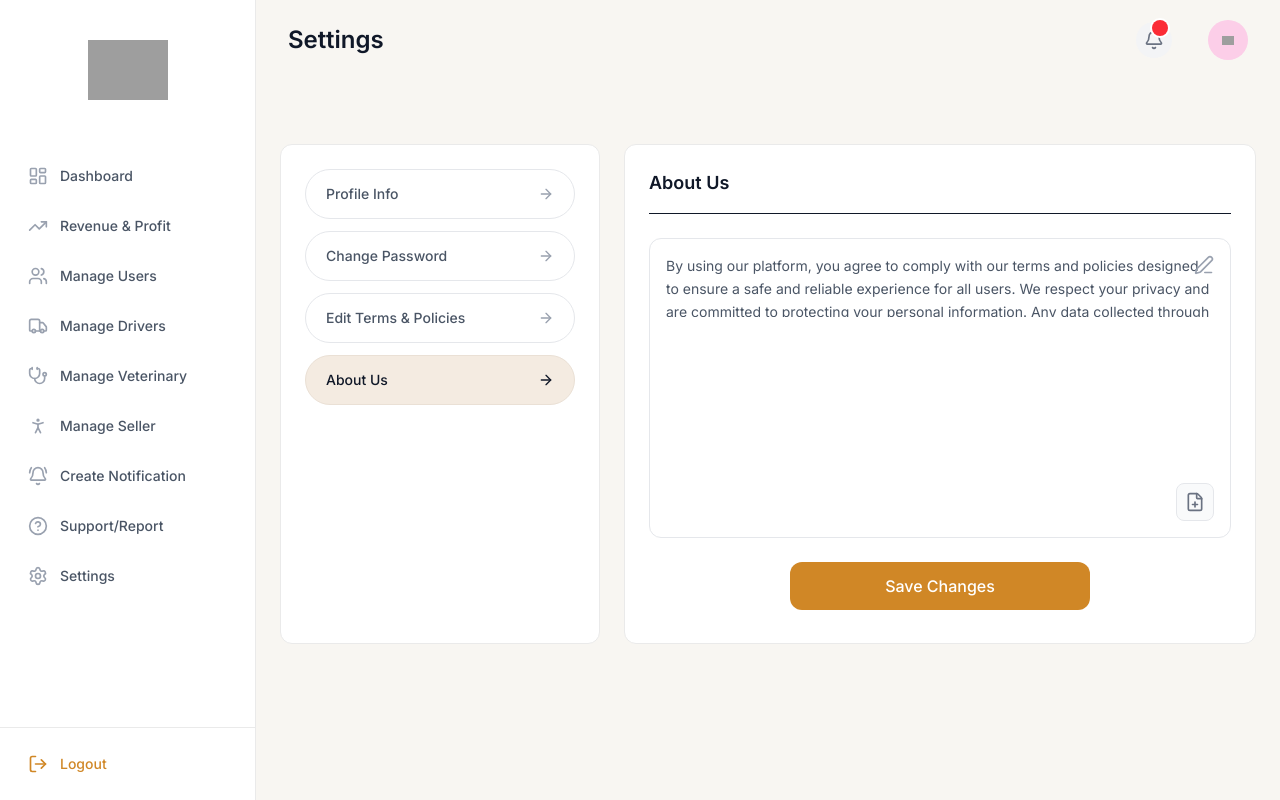
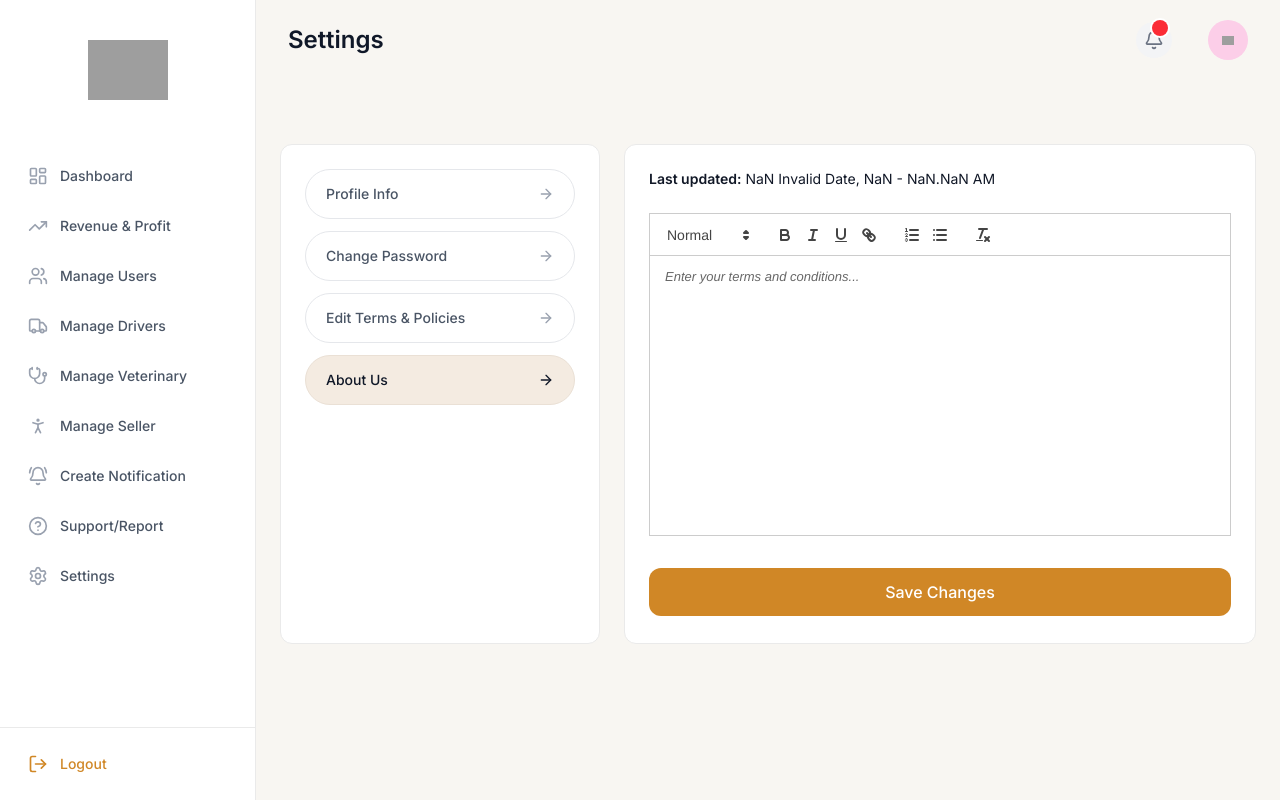
Before and after one commit to hrmrakib/animal-service-ai-app-dashboard, a Next.js app: page /settings/about-us in a window 1280 px wide. Built offline with nearby package versions, Linux system fonts and the light colour scheme; no server answers; grey boxes are pictures that could not be loaded.

Commit message:
feat(terms-and-conditions): implement Quill editor for editing terms and conditions with API integration feat(formatting): add utility function for formatting date and time refactor(Topbar): remove console log for user object

```diff
--- a/src/app/settings/about-us/page.tsx
+++ b/src/app/settings/about-us/page.tsx
@@ -1,61 +1,124 @@
 "use client";
 
-import { useState } from "react";
-import { Edit3, FilePlus } from "lucide-react";
+import { useEffect, useRef, useState } from "react";
+import type Quill from "quill";
+
 import toast from "react-hot-toast";
+import {
+  useGetAboutUsQuery,
+  useUpdateAboutUsMutation,
+} from "@/redux/features/settings/settingsAPI";
+import { showToast } from "@/lib/toast";
+import { formatPerfectDateTime } from "@/utils/formatPerfectDateTime";
 
-export default function AboutUsPage() {
-  const [content, setContent] = useState(
-    "By using our platform, you agree to comply with our terms and policies designed to ensure a safe and reliable experience for all users. We respect your privacy and are committed to protecting your personal information. Any data collected through our platform is used only to improve our services and provide a better user experience. Users are expected to use the platform responsibly and avoid any activities that may harm the system or other users. We reserve the right to update these terms and policies when necessary to maintain service quality and compliance with applicable regulations."
-  ); // Pre-filled with same text for now as per design placeholder, but ideally this is "About Us" content
+const EditTermsAndConditions = () => {
+  const editorRef = useRef<HTMLDivElement>(null);
+  const quillRef = useRef<Quill | null>(null);
+  const quillReadyRef = useRef(false);
+  const [content, setContent] = useState<string>("");
 
-  const [isSaving, setIsSaving] = useState(false);
+  const { data } = useGetAboutUsQuery({});
+  const [updateAboutUsMutation, { isLoading: isUpdating }] =
+    useUpdateAboutUsMutation();
 
-  const handleSave = () => {
-    setIsSaving(true);
-    setTimeout(() => {
-      setIsSaving(false);
-      toast.success("About Us updated successfully!");
-    }, 1000);
+  const existing = data?.data[0];
+
+  console.log("??????????", existing?.created_at);
+
+  // Step 1: Init Quill once on mount
+  useEffect(() => {
+    if (quillReadyRef.current || typeof window === "undefined") return;
+
+    const init = async () => {
+      const { default: Quill } = await import("quill");
+      await import("quill/dist/quill.snow.css");
+
+      if (editorRef.current && !editorRef.current.querySelector(".ql-editor")) {
+        const quill = new Quill(editorRef.current, {
+          theme: "snow",
+          placeholder: "Enter your terms and conditions...",
+        });
+
+        quillRef.current = quill;
+        quillReadyRef.current = true;
+
+        quill.on("text-change", () => {
+          setContent(quill.root.innerHTML);
+        });
+      }
+    };
+
+    init();
+  }, []);
+
+  // Step 2: Once API data is ready AND Quill is ready, populate content
+  useEffect(() => {
+    if (!existing?.description) return;
+
+    // Poll until quillRef is ready (handles async init timing)
+    const interval = setInterval(() => {
+      if (quillRef.current) {
+        quillRef.current.root.innerHTML = existing.description;
+        setContent(existing.description);
+        clearInterval(interval);
+      }
+    }, 50);
+
+    return () => clearInterval(interval);
+  }, [existing?.description]);
+
+  const handleSubmit = async () => {
+    if (!existing) return;
+
+    if (existing?.description == content) {
+      showToast.error("Please, update terms and condition before save.");
+      return;
+    }
+
+    try {
+      const res = await updateAboutUsMutation({
+        title: existing.title,
+        description: content,
+      }).unwrap();
+
+      if (!res.success) throw new Error(res.message);
+      if (res?.success) {
+        toast.success("Saved successfully!");
+      }
+    } catch {
+      toast.error("Save failed.");
+    }
   };
 
   return (
-    <div className="w-full h-full flex flex-col">
-      <h2 className="text-lg font-semibold text-gray-900 mb-6 border-b pb-4">
-        About Us
-      </h2>
+    <div className='min-h-[7vh] max-w-full mx-auto flex flex-col justify-between gap-6'>
+      <p className='w-full text-sm'>
+        <span className='font-semibold'>Last updated:</span>{" "}
+        {formatPerfectDateTime(existing?.created_at)}
+      </p>
+      <div className='space-y-6'>
+        <div className='h-auto border4 rounded-2xl'>
+          <div
+            ref={editorRef}
+            className='min-h-[35vh] bg-white text-base'
+            id='quill-editor'
+          />
+        </div>
+      </div>
 
-      <div className="flex-1 flex flex-col space-y-4">
-        <div className="relative flex-1 min-h-[300px] border border-gray-200 rounded-xl overflow-hidden bg-white focus-within:ring-2 focus-within:ring-brand focus-within:border-transparent transition-all">
-          <textarea
-            value={content}
-            onChange={(e) => setContent(e.target.value)}
-            className="w-full h-full p-4 resize-none outline-none text-gray-600 text-sm leading-relaxed"
-            placeholder="Enter About Us content here..."
-          />
-
-          <div className="absolute top-4 right-4 text-gray-400 hover:text-gray-600 cursor-pointer">
-            <Edit3 className="w-5 h-5" />
-          </div>
-
-          <div className="absolute bottom-4 right-4">
-            <button className="p-2 bg-gray-50 border border-gray-200 rounded-lg hover:bg-gray-100 transition-colors text-gray-500 hover:text-gray-700">
-              <FilePlus className="w-5 h-5" />
-            </button>
-          </div>
-        </div>
-
-        {/* Save Button */}
-        <div className="pt-2">
+      <div className='w-full'>
+        <div className='pt-2'>
           <button
-            onClick={handleSave}
-            disabled={isSaving}
-            className="w-full md:w-auto md:min-w-[300px] mx-auto block px-4 py-3 bg-[#d08726] hover:bg-[#b8751d] text-white font-medium rounded-xl transition-colors disabled:opacity-70"
+            onClick={handleSubmit}
+            disabled={isUpdating}
+            className='min-w-full block px-4 py-3 bg-[#d08726] hover:bg-[#b8751d] text-white font-medium rounded-xl transition-colors disabled:opacity-70 cursor-pointer disabled:cursor-not-allowed'
           >
-            {isSaving ? "Saving..." : "Save Changes"}
+            {isUpdating ? "Saving..." : "Save Changes"}
           </button>
         </div>
       </div>
     </div>
   );
-}
+};
+
+export default EditTermsAndConditions;
--- a/src/app/settings/terms-and-policies/page.tsx
+++ b/src/app/settings/terms-and-policies/page.tsx
@@ -3,15 +3,15 @@
 import { useEffect, useRef, useState } from "react";
 import type Quill from "quill";
 
-import { useRouter } from "next/navigation";
 import toast from "react-hot-toast";
 import {
   useGetTermsAndConditionsQuery,
   useUpdateTermsAndConditionsMutation,
 } from "@/redux/features/settings/settingsAPI";
+import { showToast } from "@/lib/toast";
+import { formatPerfectDateTime } from "@/utils/formatPerfectDateTime";
 
 const EditTermsAndConditions = () => {
-  const router = useRouter();
   const editorRef = useRef<HTMLDivElement>(null);
   const quillRef = useRef<Quill | null>(null);
   const quillReadyRef = useRef(false);
@@ -22,6 +22,8 @@ const EditTermsAndConditions = () => {
     useUpdateTermsAndConditionsMutation();
 
   const existing = data?.data[0];
+
+  console.log(existing);
 
   // Step 1: Init Quill once on mount
   useEffect(() => {
@@ -51,32 +53,37 @@ const EditTermsAndConditions = () => {
 
   // Step 2: Once API data is ready AND Quill is ready, populate content
   useEffect(() => {
-    if (!existing?.content) return;
+    if (!existing?.description) return;
 
     // Poll until quillRef is ready (handles async init timing)
     const interval = setInterval(() => {
       if (quillRef.current) {
-        quillRef.current.root.innerHTML = existing.content;
-        setContent(existing.content);
+        quillRef.current.root.innerHTML = existing.description;
+        setContent(existing.description);
         clearInterval(interval);
       }
     }, 50);
 
     return () => clearInterval(interval);
-  }, [existing?.content]);
+  }, [existing?.description]);
 
   const handleSubmit = async () => {
     if (!existing) return;
+
+    if (existing?.description == content) {
+      showToast.error("Please, update terms and condition before save.");
+      return;
+    }
+
     try {
       const res = await updateTermsAndConditions({
         title: existing.title,
-        content,
+        description: content,
       }).unwrap();
 
-      if (!res.status) throw new Error(res.message);
-      if (res?.status) {
+      if (!res.success) throw new Error(res.message);
+      if (res?.success) {
         toast.success("Saved successfully!");
-        router.push("/dashboard/admin/settings/terms-and-conditions");
       }
     } catch {
       toast.error("Save failed.");
@@ -85,6 +92,10 @@ const EditTermsAndConditions = () => {
 
   return (
     <div className='min-h-[7vh] max-w-full mx-auto flex flex-col justify-between gap-6'>
+      <p className='w-full text-sm'>
+        <span className='font-semibold'>Last updated:</span>{" "}
+        {formatPerfectDateTime(existing?.created_at)}
+      </p>
       <div className='space-y-6'>
         <div className='h-auto border4 rounded-2xl'>
           <div
@@ -100,7 +111,7 @@ const EditTermsAndConditions = () => {
           <button
             onClick={handleSubmit}
             disabled={isUpdating}
-            className='min-w-full block px-4 py-3 bg-[#d08726] hover:bg-[#b8751d] text-white font-medium rounded-xl transition-colors disabled:opacity-70'
+            className='min-w-full block px-4 py-3 bg-[#d08726] hover:bg-[#b8751d] text-white font-medium rounded-xl transition-colors disabled:opacity-70 cursor-pointer disabled:cursor-not-allowed'
           >
             {isUpdating ? "Saving..." : "Save Changes"}
           </button>
--- a/src/components/layout/Topbar.tsx
+++ b/src/components/layout/Topbar.tsx
@@ -16,8 +16,6 @@ export function Topbar({ title, subtitle, onMenuClick }: TopbarProps) {
   const router = useRouter();
 
   const { user } = useAuth();
-
-  console.log(user);
 
   return (
     <header className='sticky top-0 z-40 flex h-20 w-full items-center justify-between bg-bg-subtle px-4 sm:px-6 lg:px-8'>
--- /dev/null
+++ b/src/utils/formatPerfectDateTime.ts
@@ -0,0 +1,21 @@
+export function formatPerfectDateTime(dateInput: string | Date): string {
+  const date = new Date(dateInput);
+
+  const day = date.getDate();
+  const month = date.toLocaleString("en-US", { month: "long" });
+  const year = date.getFullYear();
+
+  let hours = date.getHours();
+  const minutes = date.getMinutes().toString().padStart(2, "0");
+  const ampm = hours >= 12 ? "PM" : "AM";
+
+  hours = hours % 12;
+  hours = hours === 0 ? 12 : hours;
+  const hoursStr = hours.toString().padStart(2, "0");
+
+  return `${day} ${month}, ${year} - ${hoursStr}.${minutes} ${ampm}`;
+}
+
+// Example
+console.log(formatPerfectDateTime("2026-07-11T11:41:11.088250+06:00"));
+// -> "11 July, 2026 - 11.41 AM"
```
